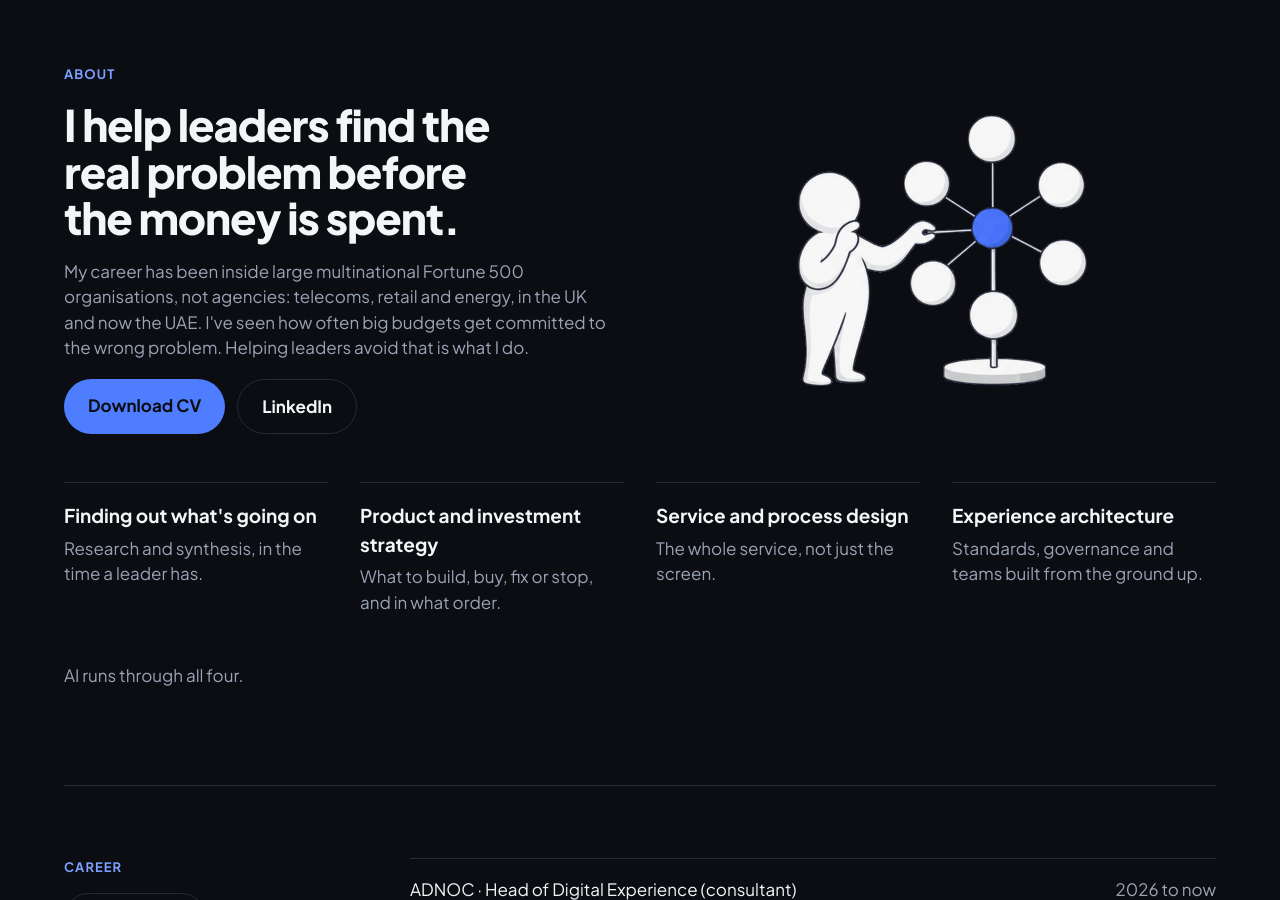
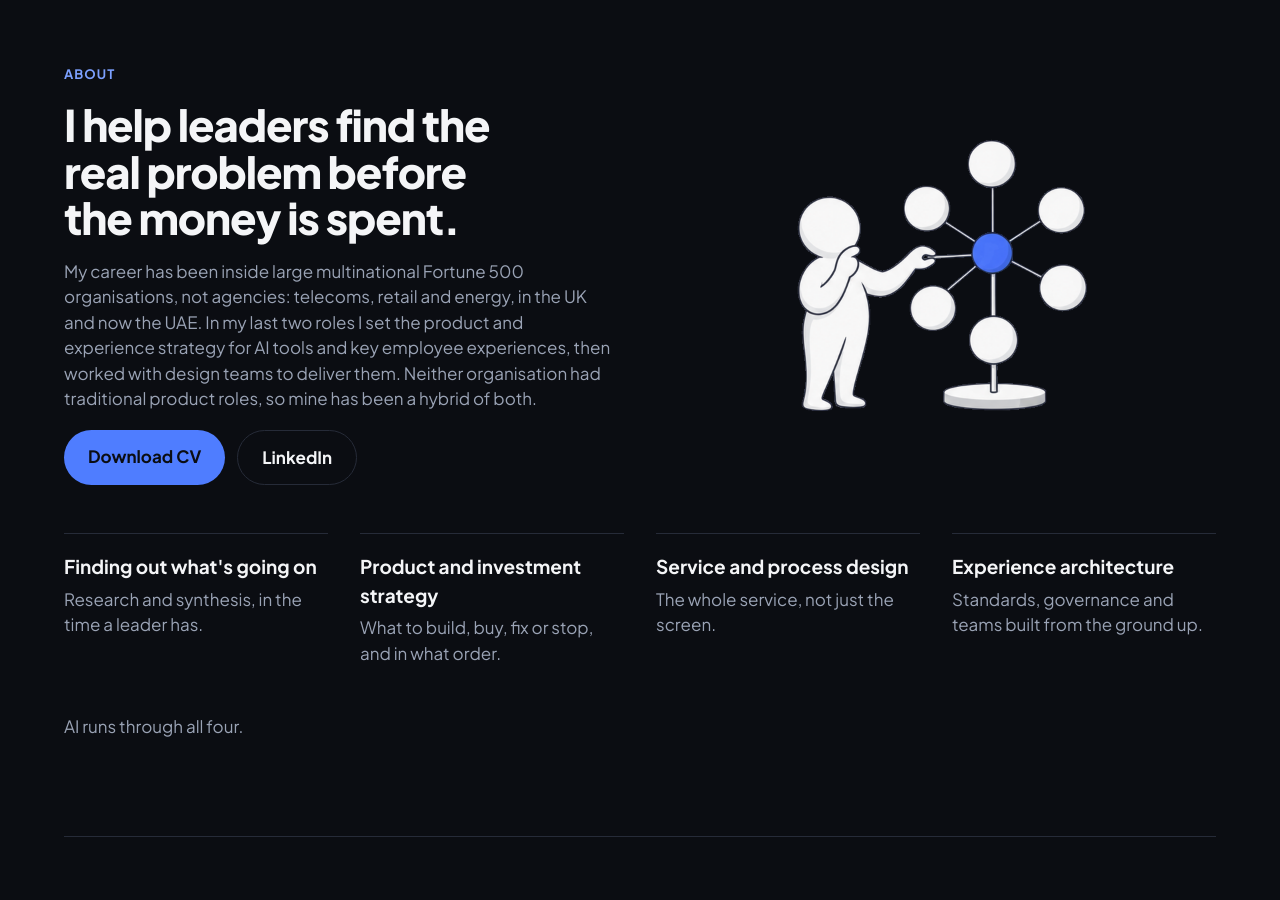
Before and after one commit to jasonrutterford-cyber/jasonrutterford-cyber.github.io, a Jekyll site: the page built from index.html, in a window 1280 px wide and 900 px high, scrolled down 1399 px. Built offline with Jekyll 4.4.1, drawn with Linux system fonts in a browser that asks for light colours; some of the changed text lies outside the part shown.

Commit message:
Product focus: hybrid product and experience positioning on home, about and CV
Co-Authored-By: Claude Fable 5.2 <noreply@anthropic.com>
Claude-Session: https://claude.ai/code/session_01H4C9CjJYeuZRjWq9tL3vFb

```diff
--- a/index.html
+++ b/index.html
@@ -66,7 +66,7 @@ a[style*="border-radius: 999px"]:hover{transform:translateY(-1px)}
 <div style="flex: 999 1 560px; min-width: 0; display: flex; flex-direction: column; gap: 24px">
 <div style="display: flex; flex-wrap: wrap; gap: 10px"><span style="padding: 8px 14px; border: 1px solid var(--line); border-radius: 999px; font-size: 14px">Product strategy</span><span style="padding: 8px 14px; border: 1px solid var(--line); border-radius: 999px; font-size: 14px">Experience strategy</span><span style="padding: 8px 14px; border: 1px solid var(--line); border-radius: 999px; font-size: 14px">AI transformation</span></div>
 <h1 style="margin: 0; font-weight: 800; font-size: clamp(40px, 5.2vw, 70px); line-height: 1.02; letter-spacing: -0.03em">I turn digital and AI investment into products people <span style="color: var(--accent)">use</span>.</h1>
-<p style="margin: 0; font-size: 19px; color: var(--muted)">Head of Digital Experience at ADNOC. Previously led platform and AI experience strategy at SLB.</p>
+<p style="margin: 0; font-size: 19px; color: var(--muted)">I set product direction and lead the experience for AI tools and employee platforms. Head of Digital Experience at ADNOC, previously Head of Experience at SLB.</p>
 </div>
 <img src="/assets/portfolio/profile.jpg" alt="Jason Rutterford outdoors in Abu Dhabi, wearing glasses, a navy blazer and a blue shirt" style="flex: 0 1 300px; width: 300px; max-width: 100%; aspect-ratio: 4 / 5; object-fit: cover; border-radius: 24px">
 </section>
@@ -99,7 +99,7 @@ a[style*="border-radius: 999px"]:hover{transform:translateY(-1px)}
 <div style="flex: 1 1 420px; min-width: 0; display: flex; flex-direction: column; gap: 18px">
 <div style="font-size: 13px; font-weight: 700; letter-spacing: 0.08em; text-transform: uppercase; color: var(--accent)">About</div>
 <h2 style="margin: 0; max-width: 20ch; font-weight: 800; font-size: clamp(30px, 3.4vw, 46px); line-height: 1.06; letter-spacing: -0.025em">I help leaders find the real problem before the money is spent.</h2>
-<p style="margin: 0; max-width: 52ch; color: var(--muted)">My career has been inside large multinational Fortune 500 organisations, not agencies: telecoms, retail and energy, in the UK and now the UAE. I&#39;ve seen how often big budgets get committed to the wrong problem. Helping leaders avoid that is what I do.</p>
+<p style="margin: 0; max-width: 52ch; color: var(--muted)">My career has been inside large multinational Fortune 500 organisations, not agencies: telecoms, retail and energy, in the UK and now the UAE. In my last two roles I set the product and experience strategy for AI tools and key employee experiences, then worked with design teams to deliver them. Neither organisation had traditional product roles, so mine has been a hybrid of both.</p>
 <div style="display: flex; flex-wrap: wrap; gap: 12px">
 <a href="/assets/portfolio/Jason-Rutterford-CV.pdf" download="Jason-Rutterford-CV.pdf" style="text-decoration: none; padding: 14px 24px; background: #4F7DFF; color: #0B0D12; border-radius: 999px; font-weight: 700">Download CV</a>
 <a href="https://www.linkedin.com/in/jason-rutterford-658a4347/" target="_blank" rel="noopener" style="text-decoration: none; padding: 14px 24px; border: 1px solid var(--line); border-radius: 999px; font-weight: 700">LinkedIn</a>
--- a/work-digital-home.html
+++ b/work-digital-home.html
@@ -68,7 +68,7 @@ a[style*="border-radius: 999px"]:hover{transform:translateY(-1px)}
 
 <section style="max-width: 1232px; margin: 0 auto; padding-left: 64px; padding-right: 64px; padding-bottom: 96px">
 <div style="background: var(--surface); border: 1px solid var(--line); border-radius: 24px; padding: 36px; display: grid; grid-template-columns: repeat(auto-fit, minmax(220px, 1fr)); gap: 32px">
-<div style="display: flex; flex-direction: column; gap: 6px"><div style="font-size: 13px; letter-spacing: 0.06em; text-transform: uppercase; color: var(--accent)">Problem</div><div>Many products, no common experience.</div></div><div style="display: flex; flex-direction: column; gap: 6px"><div style="font-size: 13px; letter-spacing: 0.06em; text-transform: uppercase; color: var(--accent)">My role</div><div>Head of Experience, Platform and AI. I led the experience strategy.</div></div><div style="display: flex; flex-direction: column; gap: 6px"><div style="font-size: 13px; letter-spacing: 0.06em; text-transform: uppercase; color: var(--accent)">What I did</div><div>Turned research into a set of prioritised bets.</div></div><div style="display: flex; flex-direction: column; gap: 6px"><div style="font-size: 13px; letter-spacing: 0.06em; text-transform: uppercase; color: var(--accent)">Delivered</div><div>Fewer portals, unified help and support, and modelling software that loads in under 90 seconds, down from 15 minutes.</div></div>
+<div style="display: flex; flex-direction: column; gap: 6px"><div style="font-size: 13px; letter-spacing: 0.06em; text-transform: uppercase; color: var(--accent)">Problem</div><div>Many products, no common experience.</div></div><div style="display: flex; flex-direction: column; gap: 6px"><div style="font-size: 13px; letter-spacing: 0.06em; text-transform: uppercase; color: var(--accent)">My role</div><div>Head of Experience, Platform and AI. I led the product and experience strategy.</div></div><div style="display: flex; flex-direction: column; gap: 6px"><div style="font-size: 13px; letter-spacing: 0.06em; text-transform: uppercase; color: var(--accent)">What I did</div><div>Turned research into a set of prioritised bets.</div></div><div style="display: flex; flex-direction: column; gap: 6px"><div style="font-size: 13px; letter-spacing: 0.06em; text-transform: uppercase; color: var(--accent)">Delivered</div><div>Fewer portals, unified help and support, and modelling software that loads in under 90 seconds, down from 15 minutes.</div></div>
 </div>
 </section>
 
```
Also changed, not shown: about.md (+2 -2 lines), 1 other file.
